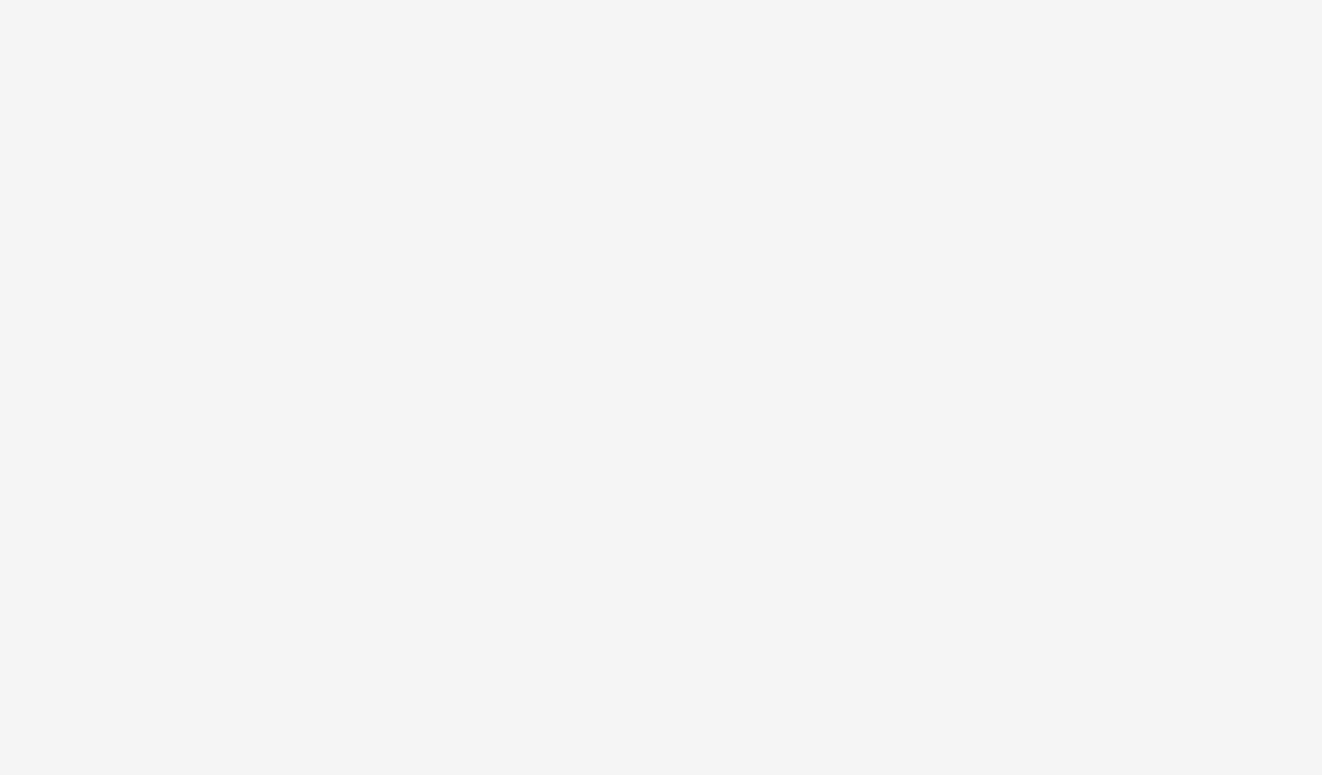
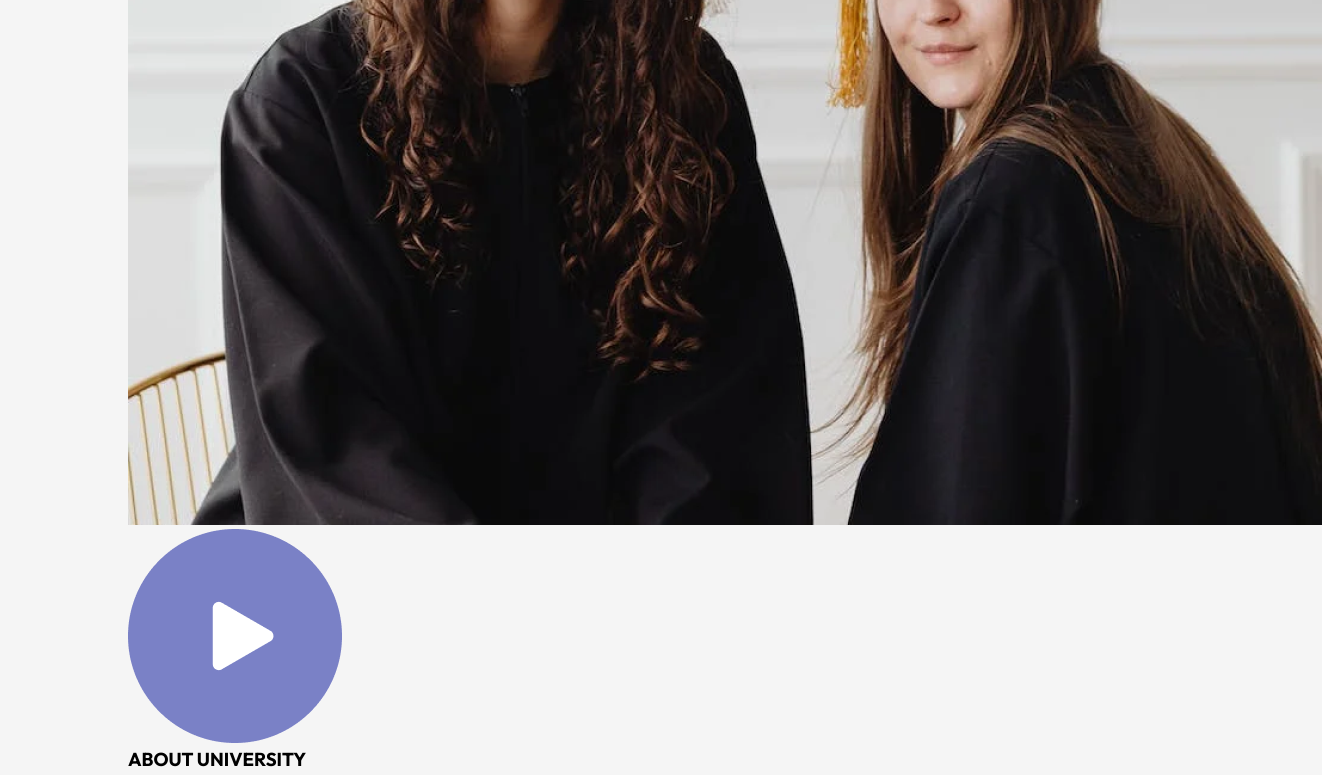
Before and after one commit to HassanEhsani/edusityy, a React (Vite) app: page / in a window 1280 px wide. Shown: the part 2000-2775 px from the top of the page, 1322 px wide, since content can reach past the window. Before the commit the page ends 1381 px from the top, so only its background shows below. Built offline with nearby package versions, Linux system fonts and the light colour scheme.

Commit message:
i added the about file in the App.jsx

```diff
--- a/src/App.jsx
+++ b/src/App.jsx
@@ -4,6 +4,7 @@ import Navbar from './Components/Navbar/Navbar'
 import Hero from './Components/Hero/Hero'
 import Programs from './Components/Programs/Programs'
 import Title from './Components/Title/Title'
+import About from './Components/About/About'
 
 function App() {
   return (
@@ -13,6 +14,7 @@ function App() {
       <div className="container">
         <Title subTitle='our PROGRAM' title='What We Offer' />
         <Programs />
+        <About/>
       </div>
 
     </div>
--- /dev/null
+++ b/src/Components/About/About.jsx
@@ -0,0 +1,24 @@
+// eslint-disable-next-line no-unused-vars
+import React from 'react'
+import './About.css'
+import about_img from '../../assets/about.png'
+import play_icon from '../../assets/play-icon.png'
+
+const About = () => {
+  return (
+    <div className='about'>
+      <div className="about-left">
+        <img src={about_img} alt="" className='about-img'/>
+        <img src={play_icon} alt="" className='play-icon'/>
+      </div>
+      <div className="about-right">
+        <h3>ABOUT UNIVERSITY</h3>
+        <h2>Nurturing Tomorrow's Leaders Today</h2>
+        <p>Embark on a transformative educational journey with our university's comprehensice education programs. our cutting-edge curoculum is designed to empower students with the knowledge, skills, and experiences needed to excel in the dynamic fieled of education.</p>
+        <p>With a focus on innovation, hands-on learning, and personalized mentorship, our programs prepare aspiring educators to make a meaningful impact in classrooms, schools,and cummunties.</p>
+      </div>
+    </div>
+  )
+}
+
+export default About
```
Also changed, not shown: src/Components/About/About.css (added).
